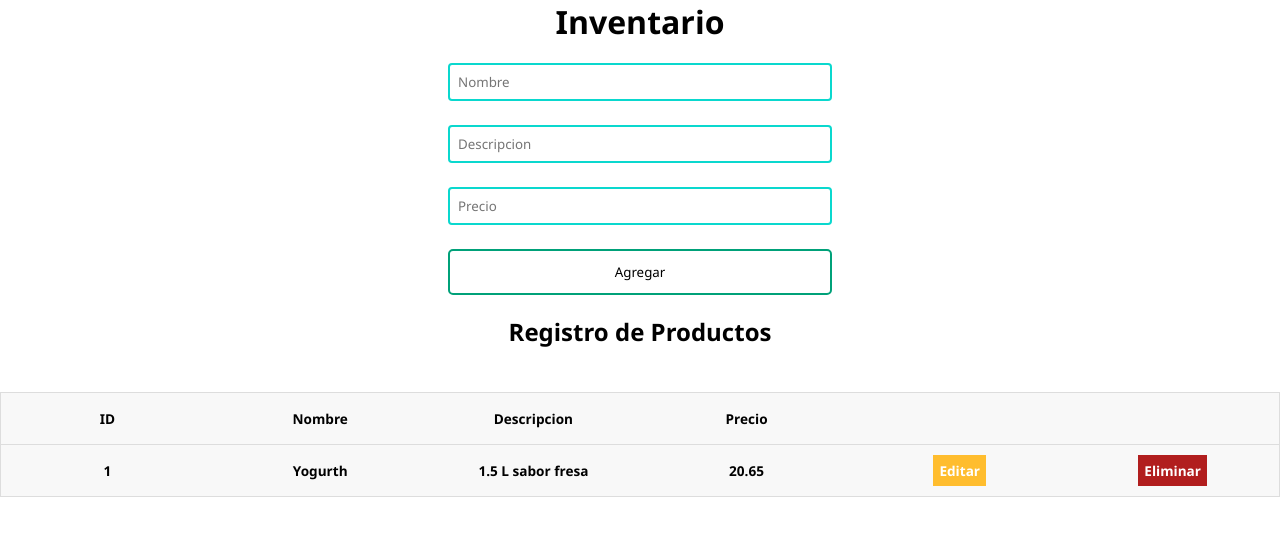
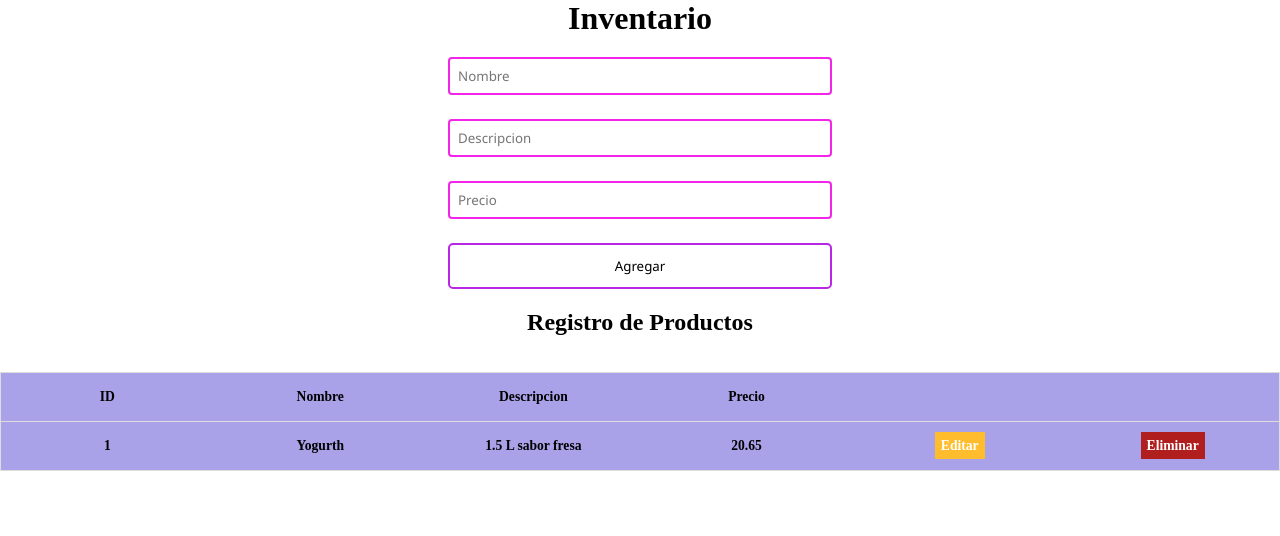
Before and after one commit to NellyFR75/nelly_crud, a PHP site: page / in a window 1280 px wide. Shown: the top 536 px of the page. Run offline with PHP 8.4, Linux system fonts and the light colour scheme; data comes from the database, SQL or seed files in the repository; lists and menus that the app fills with data are empty.

Commit message:
style.css

```diff
--- a/CSS/style.css
+++ b/CSS/style.css
@@ -1,14 +1,17 @@
-
 * {
     box-sizing: border-box;
     margin: 0;
     padding: 0;
 }
 
+
 html {
-    font-family: 'Segoe UI', sans-serif;
+    font-family:'Times New Roman', Times, serif;
     text-align: center;
+
+
 }
+
 
 a{
     text-decoration: none;
@@ -31,7 +34,7 @@ a{
 .users-form form input[type=password],
 .users-form form input[type=email]{
     padding: 8px;
-    border:2px solid #0ad8ce;
+    border:2px solid #f325e9;
     border-radius:4px;
     outline:none;
     transition:.3s;
@@ -53,7 +56,7 @@ a{
     border-radius: 5px;
     background-color: rgb(255, 255, 255);
     color: black;
-    border: 2px solid #00a179;
+    border: 2px solid #b828e4;
 }
 
 .users-form form input[type=submit]:hover {
@@ -71,7 +74,7 @@ a{
 }
 
 table tr {
-    background-color: #f8f8f8;
+    background-color: #a9a2e9;
     border: 1px solid #ddd;
     padding: 4px;
 }
```
